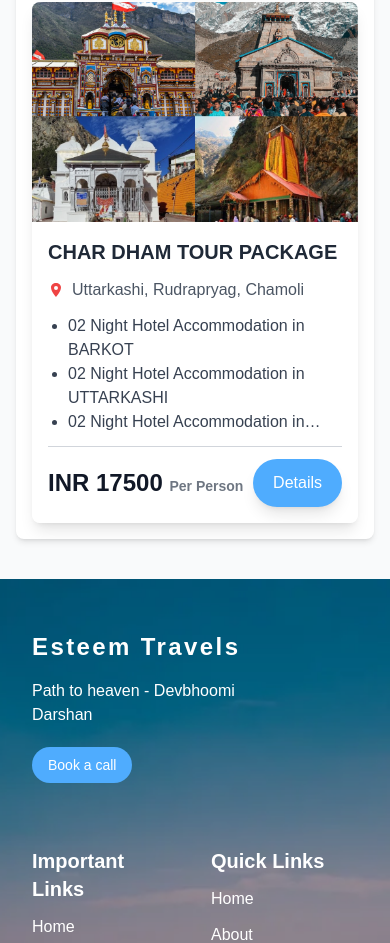
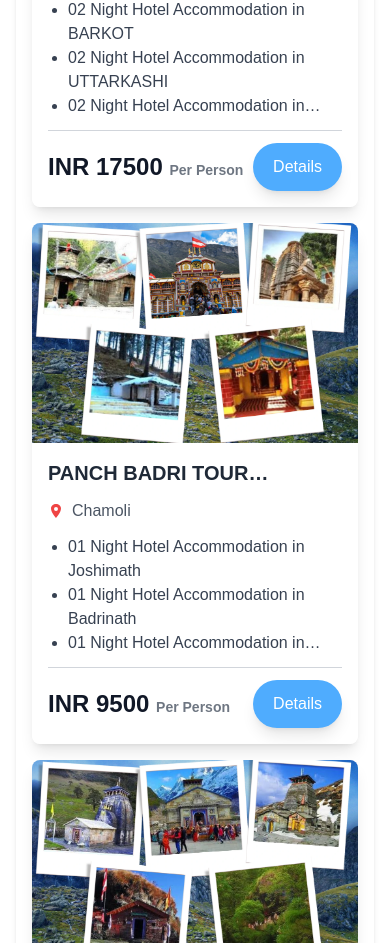
Before and after one commit to progbisht/temp, a React (Vite) app: page /packages in a window 390 px wide. Shown: the part 2070-3013 px from the top of the page. Built offline with nearby package versions, Linux system fonts and the light colour scheme.

Commit message:
fix: fix minor screen issues

```diff
--- a/src/App.jsx
+++ b/src/App.jsx
@@ -4,7 +4,7 @@ import Layout from "./pages/Layout";
 import Home from "./pages/Home";
 import About from "./pages/About";
 import Destinations from "./pages/Destination";
-import Packages from "./components/Packages/Packages";
+import Package from "./pages/Package";
 import PackageDetails from "./components/Packages/PackageDetails";
 import Contact from "./pages/Contact";
 import NoPage from "./pages/NoPage";
@@ -31,7 +31,7 @@ const App = () => {
           <Route index element={<Home />} />
           <Route path="about" element={<About />} />
           <Route path="places" element={<Destinations />} />
-          <Route path="packages" element={<Packages />} />
+          <Route path="packages" element={<Package />} />
           <Route path="packages/:id" element={<PackageDetails />} />
           <Route path="contact" element={<Contact />} />
           <Route path="*" element={<NoPage />} />
--- a/src/pages/About.jsx
+++ b/src/pages/About.jsx
@@ -4,7 +4,7 @@
 const About = () => {
   return (
     <>
-      <div className="container py-8">
+      <div className="container py-8 min-h-screen">
         <div className="py-4">
           <h1 className="my-8 border-l-8 border-primary/50 py-2 pl-4 text-3xl font-bold">
             About us
--- a/src/pages/Contact.jsx
+++ b/src/pages/Contact.jsx
@@ -22,7 +22,7 @@ const Contact = () => {
   };
 
   return (
-    <div className="container py-8">
+    <div className="container py-8 min-h-screen">
       {/* Contact Information Section */}
       <div className="py-4">
         <h1 className="my-8 border-l-8 border-primary/50 py-2 pl-4 text-3xl font-bold">
--- a/src/pages/Destination.jsx
+++ b/src/pages/Destination.jsx
@@ -4,7 +4,7 @@ import DestinationCard from "../components/Destination/DestinationCard";
 const DestinationCards = () => {
   const { destinationsData } = useData();
   return (
-    <div className="container mx-auto px-4 py-4">
+    <div className="container mx-auto px-4 py-4 min-h-screen">
       <h1 className="my-8 border-l-8 border-primary/50 py-2 pl-4 text-3xl font-bold">
         Top Destinations
       </h1>
--- a/src/pages/NoPage.jsx
+++ b/src/pages/NoPage.jsx
@@ -1,8 +1,5 @@
-
 const NoPage = () => {
-  return <div>NoPage</div>;
-  // https://medium.com/frontendweb/how-to-pass-state-or-data-in-react-router-v6-c366db9ee2f4
-  // https://royeraadames.medium.com/open-react-router-link-at-top-of-page-c8e48a72da99
+  return <div className="container min-h-screen">NoPage</div>;
 };
 
 export default NoPage;
--- /dev/null
+++ b/src/pages/Package.jsx
@@ -0,0 +1,28 @@
+import useData from "../hooks/useData";
+import PlaceCard from "../components/Packages/PackageCard";
+
+const Package = () => {
+  const { packagesData } = useData();
+
+  const handleBookingPopup = () => {};
+
+  return (
+    <>
+      <div className="container py-8 min-h-screen">
+        <div className="p-4 mt-4 bg-white rounded-lg shadow-md">
+          <div className="grid grid-cols-1 sm:grid-cols-2 md:grid-cols-3 lg:grid-cols-4 gap-4 place-items-center">
+            {packagesData.map((item) => (
+              <PlaceCard
+                handleBookingPopup={handleBookingPopup}
+                key={item.id}
+                {...item}
+              />
+            ))}
+          </div>
+        </div>
+      </div>
+    </>
+  );
+};
+
+export default Package;
--- a/src/pages/PlacesRoute.jsx
+++ /dev/null
@@ -1,15 +0,0 @@
-// import Places from "../components/Places/Places";
-import DestinationCards from "./Destination";
-
-const PlacesRoute = () => {
-  return (
-    <>
-      <div className="py-8">
-        {/* <Places /> */}
-        <DestinationCards/>
-      </div>
-    </>
-  );
-};
-
-export default PlacesRoute;
```
